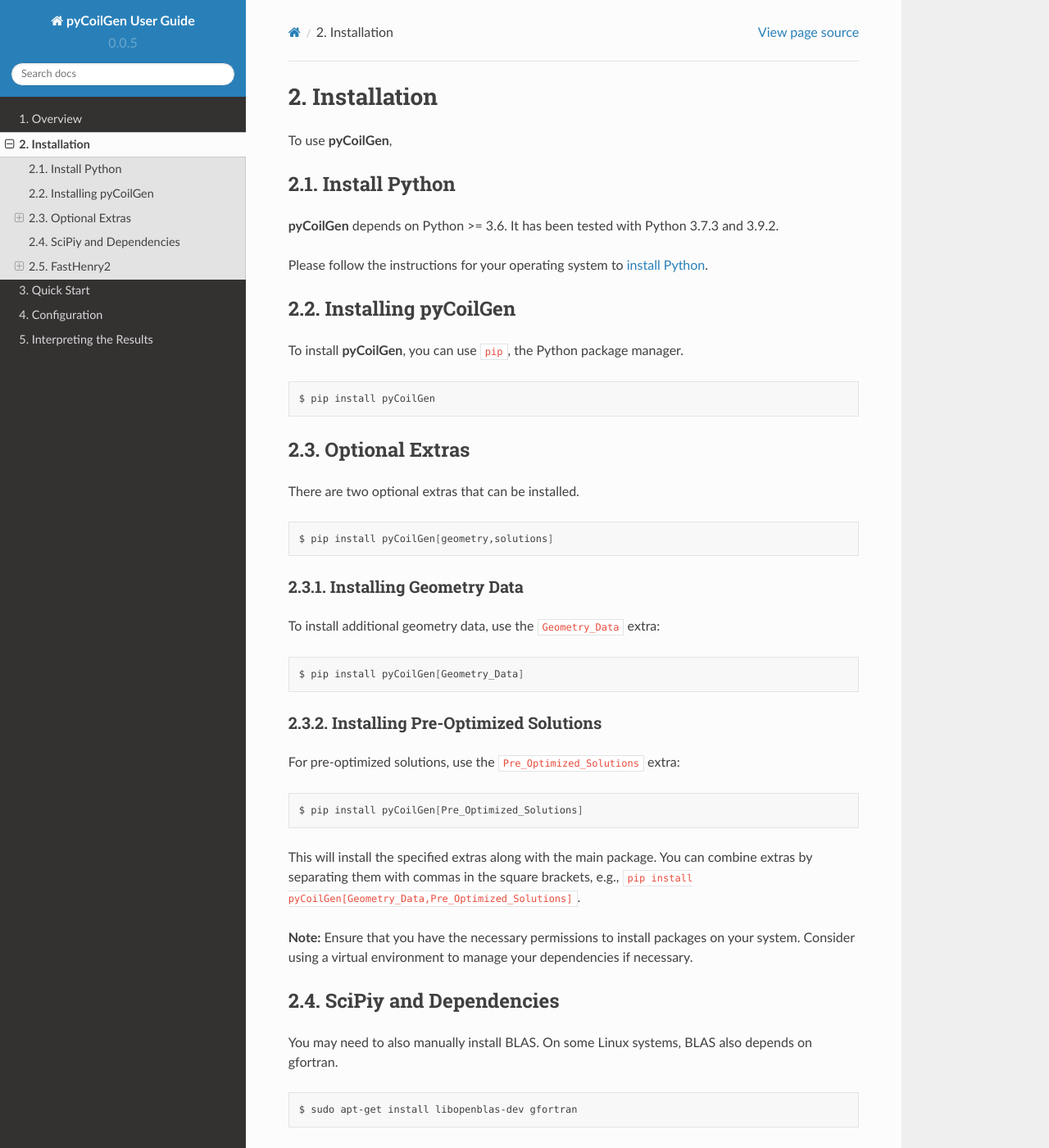
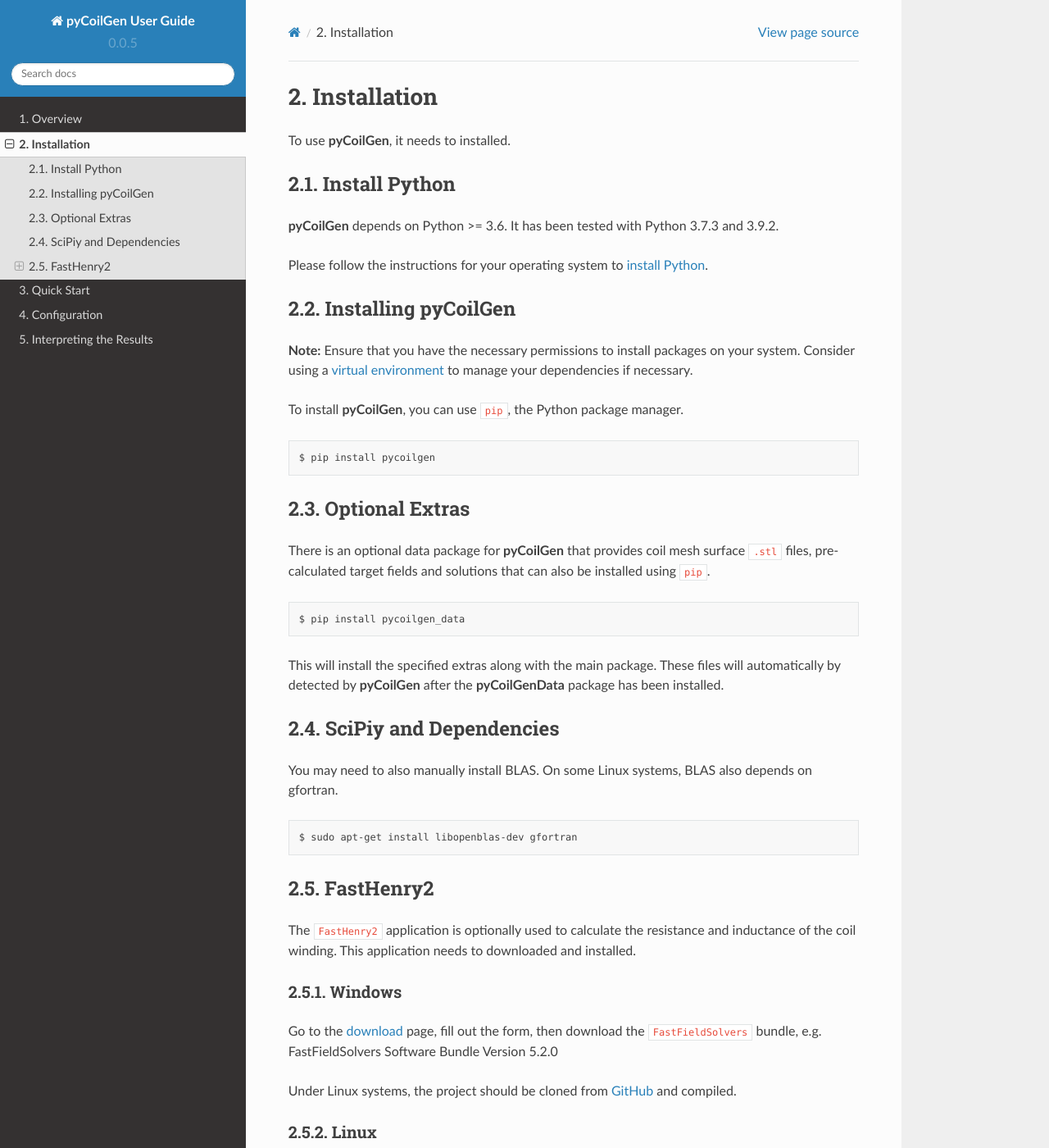
Before and after one commit to kev-m/pyCoilGen, a Sphinx documentation site: the page built from docs/source/installation.md, in a window 1280 px wide and 1400 px high. Shown: the whole window at 82% size. Built offline with Sphinx 7.4.7 and the Read the Docs theme 2.0.0, drawn with Linux system fonts in a browser that asks for light colours.

Commit message:
Correcting the process of installing data package.

````diff
--- a/docs/source/installation.md
+++ b/docs/source/installation.md
@@ -1,6 +1,6 @@
 # Installation
 
-To use **pyCoilGen**,
+To use **pyCoilGen**, it needs to installed.
 
 ## Install Python
 
@@ -10,39 +10,22 @@ Please follow the instructions for your operating system to [install Python](htt
 
 ## Installing pyCoilGen
 
+**Note:** Ensure that you have the necessary permissions to install packages on your system. Consider using a [virtual environment](https://docs.python.org/3/library/venv.html) to manage your dependencies if necessary.
+
 To install **pyCoilGen**, you can use `pip`, the Python package manager.
 
 ```bash
-$ pip install pyCoilGen
+$ pip install pycoilgen
 ```
 
 ## Optional Extras
-There are two optional extras that can be installed.
+There is an optional data package for **pyCoilGen** that provides coil mesh surface `.stl` files, pre-calculated target fields and solutions that can also be installed using `pip`.
 
 ```bash
-$ pip install pyCoilGen[geometry,solutions]
+$ pip install pycoilgen_data
 ```
 
-### Installing Geometry Data
-
-To install additional geometry data, use the `Geometry_Data` extra:
-
-```bash
-$ pip install pyCoilGen[Geometry_Data]
-```
-
-### Installing Pre-Optimized Solutions
-
-For pre-optimized solutions, use the `Pre_Optimized_Solutions` extra:
-
-```bash
-$ pip install pyCoilGen[Pre_Optimized_Solutions]
-```
-
-This will install the specified extras along with the main package. You can combine extras by separating them with commas in the square brackets, e.g., `pip install pyCoilGen[Geometry_Data,Pre_Optimized_Solutions]`.
-
-
-**Note:** Ensure that you have the necessary permissions to install packages on your system. Consider using a virtual environment to manage your dependencies if necessary.
+This will install the specified extras along with the main package. These files will automatically by detected by **pyCoilGen** after the **pyCoilGenData** package has been installed.
 
 
 ## SciPiy and Dependencies
````
